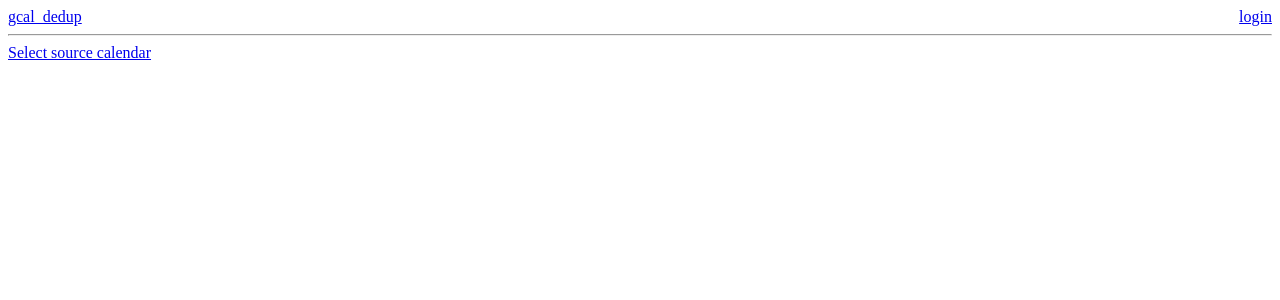
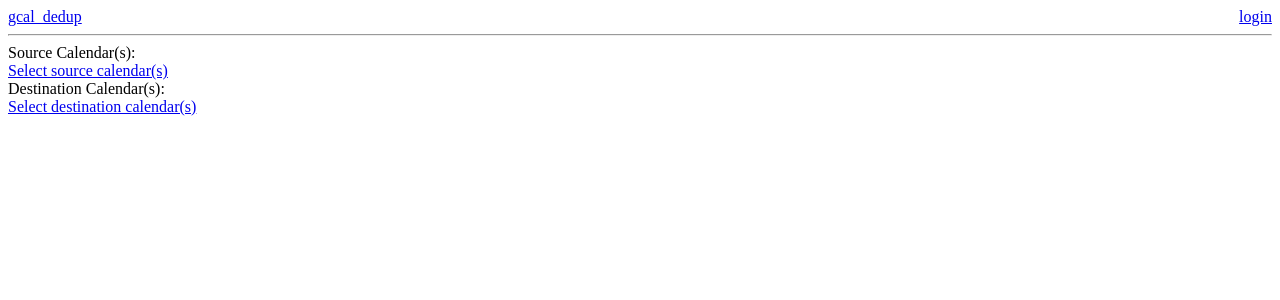
Before and after one commit to izilly/gcal_dedup, a Django app: template pick_calendar/templates/pick_calendar/index.html in a window 1280 px wide. Shown: the top 300 px of the page. Run offline with Django 3.2, Linux system fonts and the light colour scheme; the template is opened without the code that fills it, so the values that code supplies are empty.

Commit message:
save selected calendars (source/destination) in request.session

```diff
--- a/pick_calendar/templates/pick_calendar/calendars.html
+++ b/pick_calendar/templates/pick_calendar/calendars.html
@@ -10,7 +10,7 @@
     <form action="{{ form_url }}" method="post">
     {% csrf_token %}
     {% for choice in choice_list %}
-        <input type="checkbox" name="choice" id="choice{{ forloop.counter }}" value="{{ choice.id }}" />
+    <input type="{{ form_type  }}" name="choice" id="choice{{ forloop.counter }}" value="{{ choice.id }}" />
         <label for="choice{{ forloop.counter }}">{{ choice.summary }}</label><br />
     {% endfor %}
     <input type="submit" value="Submit" />
--- a/pick_calendar/templates/pick_calendar/index.html
+++ b/pick_calendar/templates/pick_calendar/index.html
@@ -1,5 +1,27 @@
 {% extends "base.html" %}
 
 {% block content %}
-<a href="{%url 'pick_calendar:calendars' %}">Select source calendar</a>
+
+<div id="source">
+    <div class="prompt">
+        Source Calendar(s):
+    </div>
+    <div class="select">
+        <a href="{%url 'pick_calendar:calendars' 'source' %}">
+            Select source calendar(s)
+        </a>
+    </div>
+</div>
+
+<div id="source">
+    <div class="prompt">
+        Destination Calendar(s):
+    </div>
+    <div class="select">
+        <a href="{%url 'pick_calendar:calendars' 'destination' %}">
+            Select destination calendar(s)
+        </a>
+    </div>
+</div>
+
 {% endblock %}
--- a/pick_calendar/urls.py
+++ b/pick_calendar/urls.py
@@ -3,7 +3,7 @@ from pick_calendar import views
 
 urlpatterns = patterns('',
     url(r'^$', views.index, name='index'),
-    url(r'^calendars/', views.calendars, name='calendars'),
-    url(r'^select_calendars/', views.select_calendars,
-        name='select_calendars'),
+    url(r'^calendars/(?P<target>\w+)/$', views.calendars, name='calendars'),
+    url(r'^calendars/(?P<target>\w+)/selected/$', views.calendars_selected,
+        name='calendars_selected'),
 )
```
Also changed, not shown: pick_calendar/views.py (+34 -5 lines), pick_calendar/templates/pick_calendar/calendars_selected.html (renamed from pick_calendar/templates/pick_calendar/select_calendars.html).
